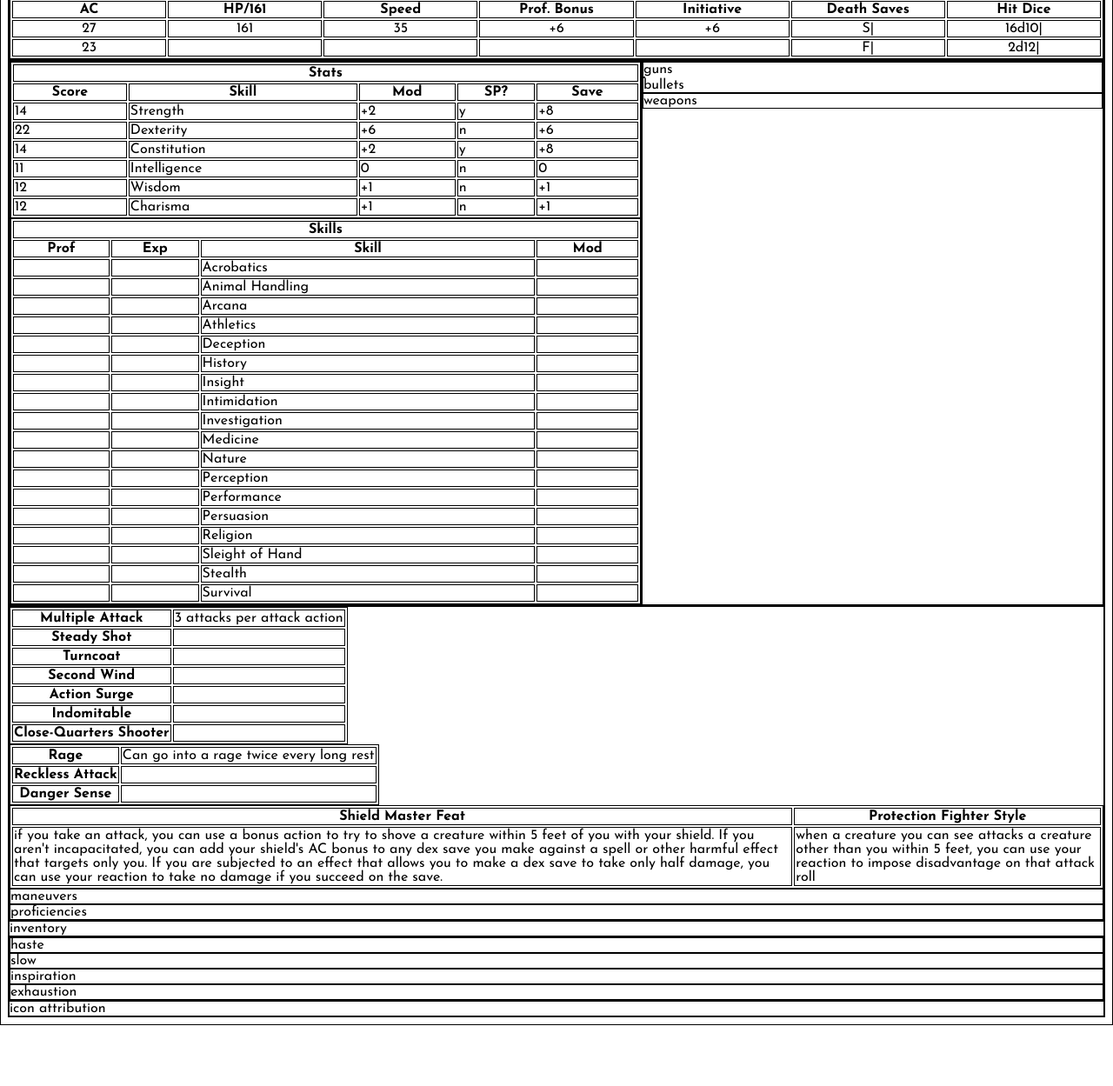
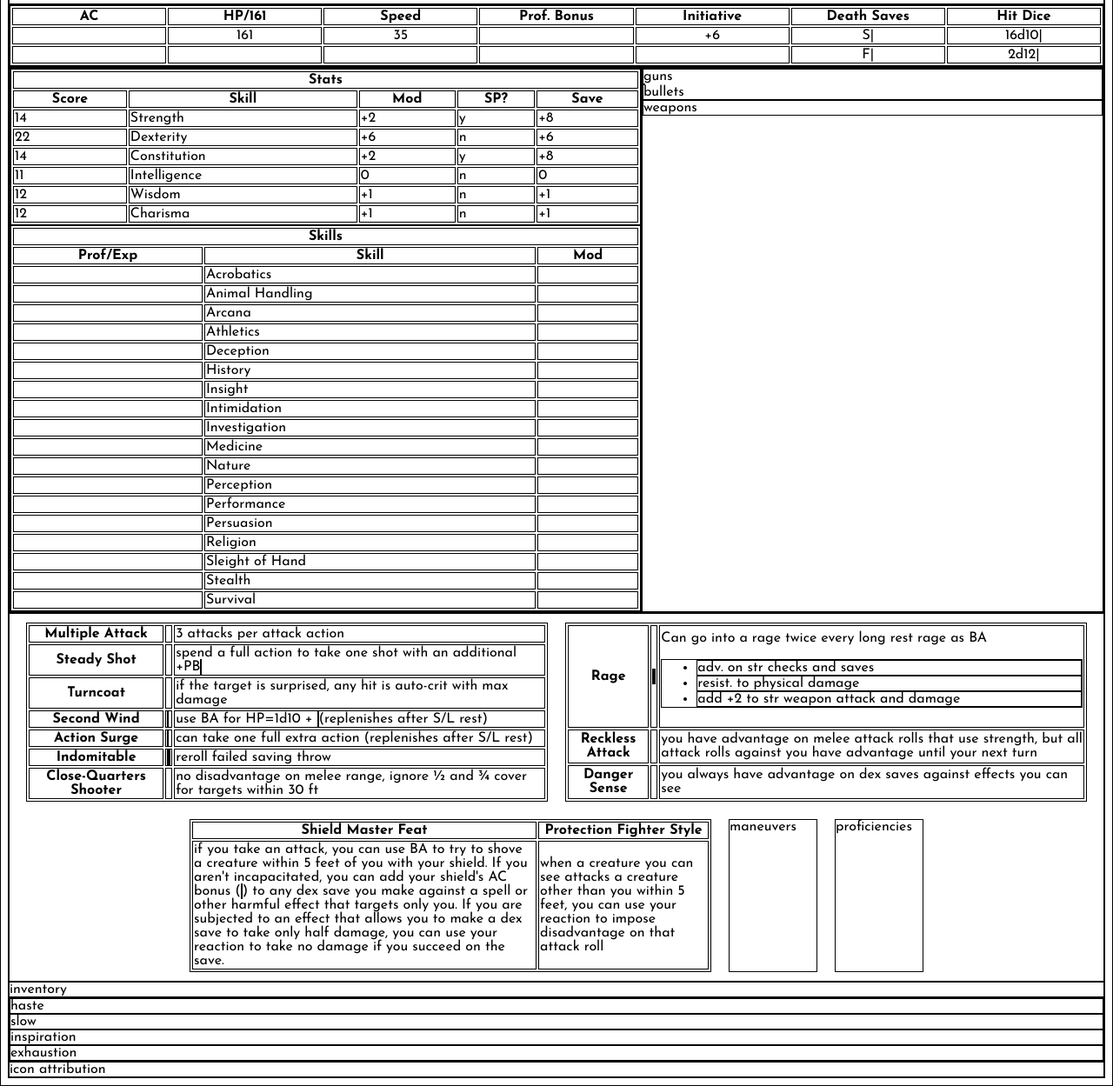
Before and after one commit to olivia-lilit/leah, a plain HTML site: page index.html in a window 1280 px wide. Shown: the part 115-1364 px from the top of the page at 87% size. Before the commit the page ends 1294 px from the top, so only its background shows below. Drawn offline with Linux system fonts and the light colour scheme.

Commit message:
Break small working amount of js, set aside for later if desired.

```diff
--- a/index.html
+++ b/index.html
@@ -16,13 +16,13 @@
 
     <table id="health-stats">
         <colgroup>
-        <col id="ac">
-        <col id="hp">
-        <col id="speed">
-        <col id="pb">
-        <col id="init">
-        <col id="death">
-        <col id="hitd">
+        <col id="ac-col">
+        <col id="hp-col">
+        <col id="speed-col">
+        <col id="pb-col">
+        <col id="init-col">
+        <col id="death-col">
+        <col id="hitd-col">
         </colgroup>
         <tr>
             <th>AC</th>
@@ -34,17 +34,17 @@
             <th>Hit Dice</th>
         </tr>
         <tr>
-            <td id="shieldAc"></td>
-            <td id="hp">161</td>
-            <td id="baseSpeed">35</td>
-            <td id="profBonus">+6</td>
-            <td id="initBonus">+6</td>
+            <td class="shieldAc"></td>
+            <td class="hp">161</td>
+            <td class="baseSpeed">35</td>
+            <td class="pb"></td>
+            <td class="initBonus">+6</td>
             <td>S|</td>
             <!-- will need to deal with a checkbox system for death saves (and hit dice) later - maybe making each span two columns, so they can have a label and then a checkbox area (or "used" area respectively) -->
-            <td id="fighterHitDice">16d10|</td>
+            <td class="fighterHitDice">16d10|</td>
         </tr>
         <tr>
-            <td id="baseAc"></td>
+            <td class="baseAc"></td>
             <td></td>
             <td></td>
             <td></td>
@@ -113,115 +113,96 @@
             <table id="skills">
                 <th colspan="4">Skills</th>
                 <tr>
-                    <th>Prof</th>
-                    <th>Exp</th>
+                    <th>Prof/Exp</th>
                     <th>Skill</th>
                     <th>Mod</th>
                 </tr>
                 <tr>
-                    <td></td>
                     <td></td>
                     <td>Acrobatics</td>
                     <td></td>
                 </tr>
                 <tr>
                     <td></td>
-                    <td></td>
                     <td>Animal Handling</td>
                     <td></td>
                 </tr>
                 <tr>
-                    <td></td>
                     <td></td>
                     <td>Arcana</td>
                     <td></td>
                 </tr>
                 <tr>
                     <td></td>
-                    <td></td>
                     <td>Athletics</td>
                     <td></td>
                 </tr>
                 <tr>
-                    <td></td>
                     <td></td>
                     <td>Deception</td>
                     <td></td>
                 </tr>
                 <tr>
                     <td></td>
-                    <td></td>
                     <td>History</td>
                     <td></td>
                 </tr>
                 <tr>
-                    <td></td>
                     <td></td>
                     <td>Insight</td>
                     <td></td>
                 </tr>
                 <tr>
                     <td></td>
-                    <td></td>
                     <td>Intimidation</td>
                     <td></td>
                 </tr>
                 <tr>
-                    <td></td>
                     <td></td>
                     <td>Investigation</td>
                     <td></td>
                 </tr>
                 <tr>
                     <td></td>
-                    <td></td>
                     <td>Medicine</td>
                     <td></td>
                 </tr>
                 <tr>
-                    <td></td>
                     <td></td>
                     <td>Nature</td>
                     <td></td>
                 </tr>
                 <tr>
                     <td></td>
-                    <td></td>
                     <td>Perception</td>
                     <td></td>
                 </tr>
                 <tr>
-                    <td></td>
                     <td></td>
                     <td>Performance</td>
                     <td></td>
                 </tr>
                 <tr>
                     <td></td>
-                    <td></td>
                     <td>Persuasion</td>
                     <td></td>
                 </tr>
                 <tr>
-                    <td></td>
                     <td></td>
                     <td>Religion</td>
                     <td></td>
                 </tr>
                 <tr>
                     <td></td>
-                    <td></td>
                     <td>Sleight of Hand</td>
                     <td></td>
                 </tr>
                 <tr>
                     <td></td>
-                    <td></td>
                     <td>Stealth</td>
                     <td></td>
                 </tr>
                 <tr>
-                    <td></td>
                     <td></td>
                     <td>Survival</td>
                     <td></td>
@@ -240,48 +221,66 @@
     </div>
 
     <div id="abilities-and-profs">
-        <table class="abilities" id="fighter-leah">
+        <table class="abilities">
             <tr>
                 <th>Multiple Attack</th>
+                <td></td>
                 <td>3 attacks per attack action</td>
             </tr>
             <tr>
                 <th>Steady Shot</th>
                 <td></td>
+                <td>spend a full action to take one shot with an additional +PB<span class="pb"></span></td>
             </tr>
             <tr>
                 <th>Turncoat</th>
                 <td></td>
+                <td>if the target is surprised, any hit is auto-crit with max damage</td>
             </tr>
             <tr>
                 <th>Second Wind</th>
-                <td></td>
+                <td><span class="usedBox"></span></td>
+                <td>use BA for HP=1d10 + <span class="fighterLevel"></span> (replenishes after S/L rest)</td>
             </tr>
             <tr>
                 <th>Action Surge</th>
-                <td></td>
+                <td><span class="usedBox"></span></td>
+                <td>can take one full extra action (replenishes after S/L rest)</td>
             </tr>
             <tr>
                 <th>Indomitable</th>
-                <td></td>
+                <td><span class="usedBox"></span><span class="usedBox"></span</td>
+                <td>reroll failed saving throw </td>
             </tr>
             <tr>
                 <th>Close-Quarters Shooter</th>
                 <td></td>
+                <td>no disadvantage on melee range, ignore ½ and ¾ cover for targets within 30 ft</td>
             </tr>
         </table>
         <table class="abilities" id="barbarian">
             <tr>
                 <th>Rage</th>
-                <td>Can go into a rage twice every long rest </td>
+                <td><span class="usedBox"> <span class="usedBox"></span></td>
+                <td>Can go into a rage twice every long rest
+                    rage as BA
+                    <ul>
+                        <li>adv. on str checks and saves</li>
+                        <li>resist. to physical damage</li>
+                        <li>add +2 to str weapon attack and damage</li>
+                        <!-- this will be redundant because it will be automated eventually! -->
+                    </ul>
+                </td>
             </tr>
             <tr>
                 <th>Reckless Attack</th>
                 <td></td>
+                <td> you have advantage on melee attack rolls that use strength, but all attack rolls against you have advantage until your next turn </td>
             </tr>
             <tr>
                 <th>Danger Sense</th>
                 <td></td>
+                <td>you always have advantage on dex saves against effects you can see</td>
             </tr>
         </table>
         <table class="abilities" id="shield">
@@ -290,9 +289,9 @@
                 <th>Protection Fighter Style</th>
             </tr>
             <tr>
-                <td>if you take an attack, you can use a bonus action to try to shove a creature within 5 feet of you with your shield.
-                If you aren't incapacitated, you can add your shield's AC bonus to any dex save you make against a spell or other harmful effect that targets only you.
-                If you are subjected to an effect that allows you to make a dex save to take only half damage, you can use your reaction to take no damage if you succeed on the save. </td>
+                <td>if you take an attack, you can use BA to try to shove a creature within 5 feet of you with your shield.
+                If you aren't incapacitated, you can add your shield's AC bonus (<span class="shieldAc"></span>) to any dex save you make against a spell or other harmful effect that targets only you.
+                If you are subjected to an effect that allows you to make a dex save to take only half damage, you can use your reaction to take no damage if you succeed on the save.
                 <td>when a creature you can see attacks a creature other than you within 5 feet, you can use your reaction to impose disadvantage on that attack roll</td>
             </tr>
         </table>
--- a/scripts.js
+++ b/scripts.js
@@ -3,7 +3,17 @@ ac();
 function ac() {
     let baseAc = 23;
     let shieldAc = baseAc + 4;
-    document.getElementById("shieldAc").innerHTML = shieldAc;
-    document.getElementById("baseAc").innerHTML = baseAc;
+    document.getElementsByClassName("shieldAc").innerHTML = shieldAc;
+    document.getElementsByClassName("baseAc").innerHTML = baseAc;
 
+    document.querySelectorAll(".shieldAc").innerHTML = shieldAc;
+    document.querySelectorAll(".baseAc").innerHTML = baseAc;
 }
+
+// profBonus();
+//     function profBonus() {
+//         let pb = 6;
+//         document.getElementsByClassName("pb").innerHTML = pb;
+//     }
+
+// now.... nothing is working
--- a/styles.css
+++ b/styles.css
@@ -6,6 +6,7 @@
     min-height: 20px; */
     font-family: "Josefin Sans", sans-serif;
     --accent-color: rgb(166, 185, 247);
+    /* text-transform: lowercase; */
 
 }
 
@@ -23,24 +24,30 @@ header {
     justify-content: space-evenly;
     padding: 20px;
 }
+
 h1,h2 {
     margin:0;
     padding: 0;
+    text-transform: none;
+
 }
-hr {
-border: 1px solid black;
+
+h1 {
+margin-bottom: 8px;
 }
 
 a {
     padding: 0;
     margin: 0;
-    text-decoration: none;
+    text-decoration: var(--accent-color, blue) wavy underline 1.5px;
+    text-underline-offset: 6px;
     color: inherit;
 }
 
 a:hover {
     color: blue;
     color: var(--accent-color, blue);
+    text-decoration: black wavy underline 1.5px;
 }
 
 #health-stats {
@@ -66,3 +73,18 @@ table#health-stats td {
 #gun-stats {
 display: flex;
 }
+
+#abilities-and-profs {
+    display: flex;
+    flex-wrap: wrap;
+    justify-content: center;
+}
+
+
+
+#abilities-and-profs>* {
+    min-width: 100px;
+    max-width: 600px;
+    margin: 10px;
+
+}
```
